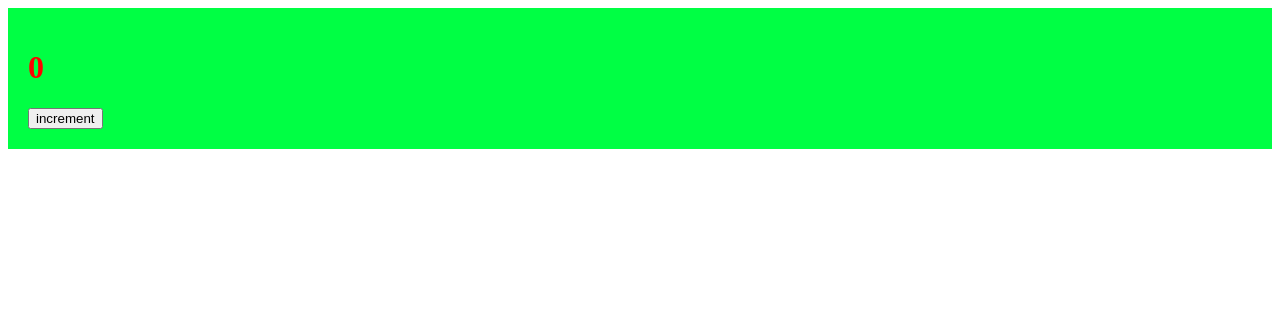
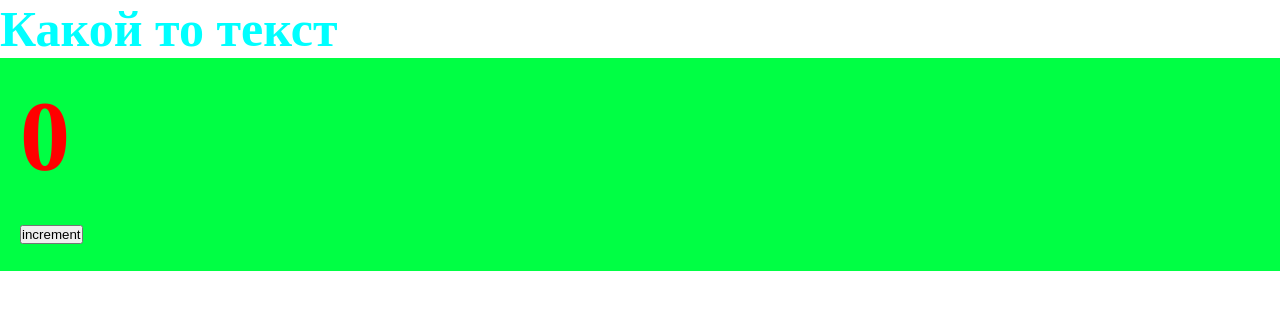
Before and after one commit to yakut54/react-pet-project, a React app: page / in a window 1280 px wide. Shown: the top 310 px of the page. Built offline with nearby package versions, Linux system fonts and the light colour scheme.

Commit message:
css loader modules

```diff
--- a/package.json
+++ b/package.json
@@ -19,6 +19,7 @@
     "@types/webpack-dev-server": "^4.7.2",
     "css-loader": "^6.6.0",
     "html-webpack-plugin": "^5.5.0",
+    "mini-css-extract-plugin": "^2.5.3",
     "sass": "^1.49.9",
     "sass-loader": "^12.6.0",
     "style-loader": "^3.3.1",
--- /dev/null
+++ b/src/App.tsx
@@ -0,0 +1,13 @@
+import React from 'react'
+import Counter from './components/Counter'
+
+const App = () => {
+  return (
+    <div className={'app'}>
+      Какой то текст
+      <Counter />
+    </div>
+  );
+};
+
+export default App;
--- a/src/components/Counter.tsx
+++ b/src/components/Counter.tsx
@@ -1,5 +1,5 @@
 import React, {useState} from 'react';
-import './Counter.scss'
+import cls from './Counter.module.scss'
 
 const Counter = () => {
   const [count, setCount] = useState(0)
@@ -9,7 +9,7 @@
   }
 
   return (
-    <div className={'counter'}>
+    <div className={cls.counter}>
       <h1>{count}</h1>
       <button onClick={increment}>increment</button>
     </div>
--- /dev/null
+++ b/src/index.scss
@@ -0,0 +1,11 @@
+* {
+  margin: 0;
+  padding: 0;
+  box-sizing: border-box;
+}
+
+.app {
+  font-size: 50px;
+  color: aqua;
+  font-weight: 900;
+}
--- a/src/index.tsx
+++ b/src/index.tsx
@@ -1,9 +1,8 @@
-import {render} from 'react-dom';
-import Counter from './components/Counter';
+import {render} from 'react-dom'
+import App from './App'
+import './index.scss'
 
 render(
-  <div>
-    <Counter />
-  </div>,
+  <App />,
   document.getElementById('root')
 )
```
Also changed, not shown: global.d.ts (added, +7 -0 lines), src/components/Counter.module.scss (renamed from src/components/Counter.scss), 5 other files (tests, documents, lock files or other folders).
